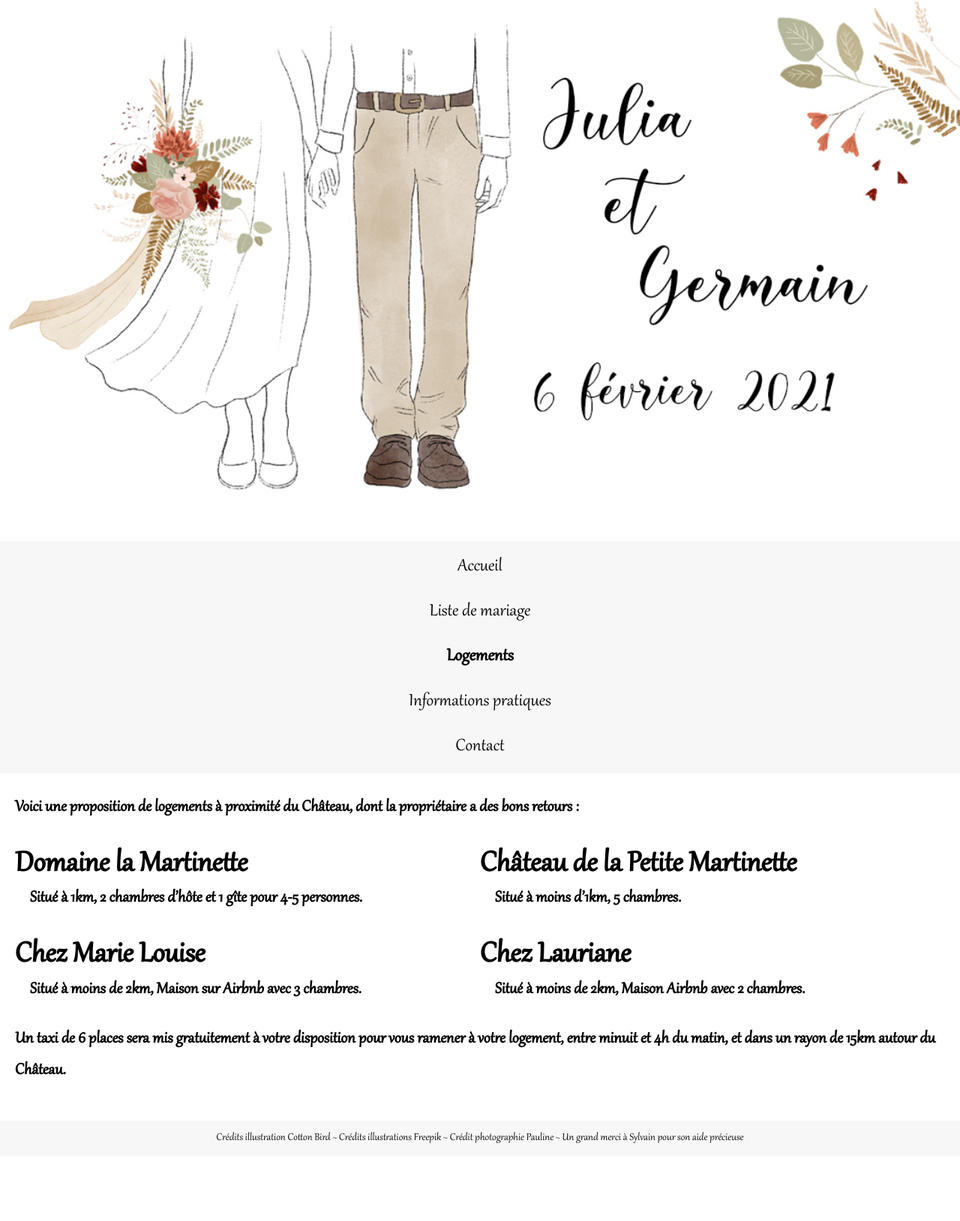
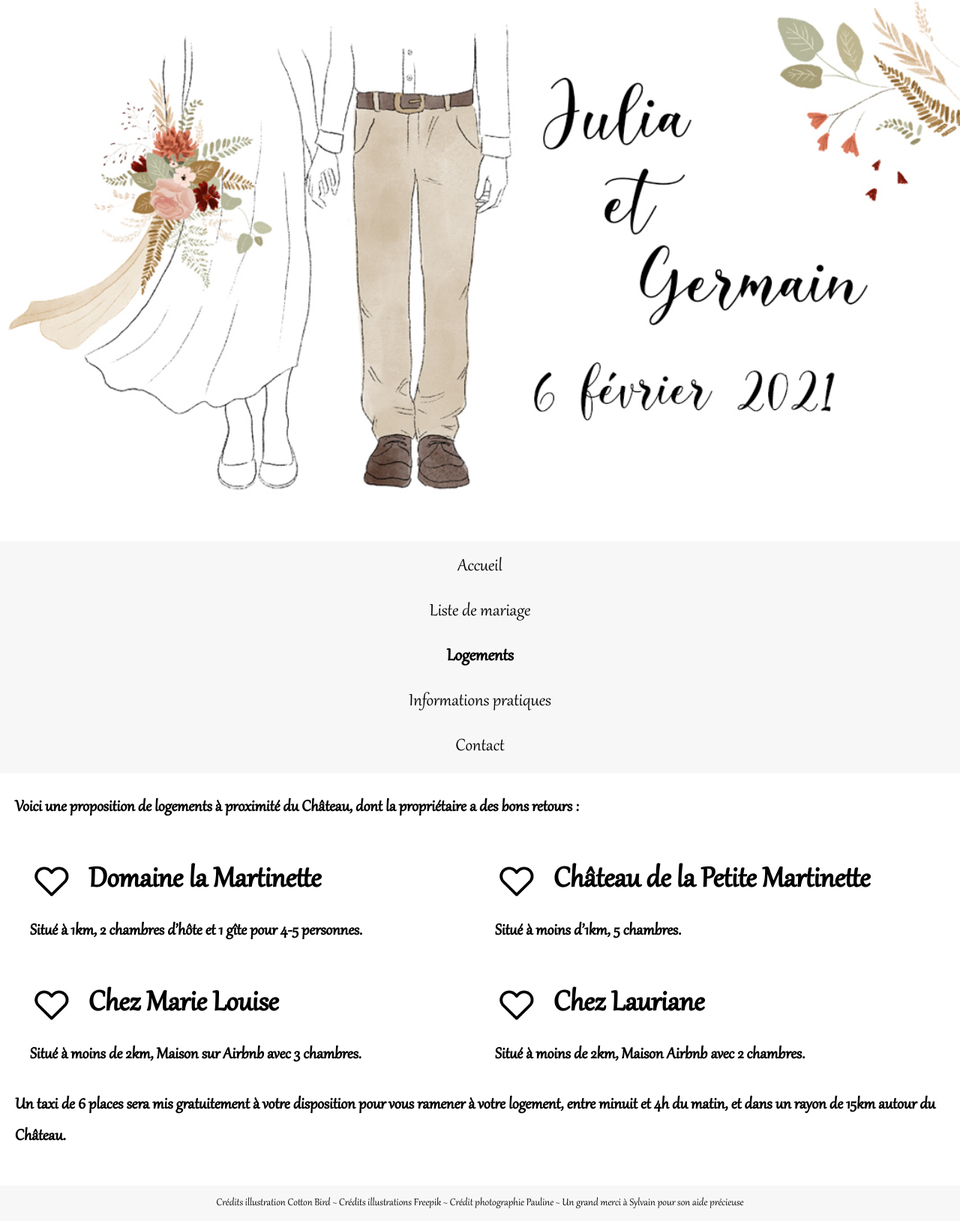
Before and after one commit to Germinal-A/Site-du-Mariage-de-Julia-et-Germain, a Jekyll site: the page built from logements.md, in a window 1280 px wide. Shown: the whole page at 75% size. Built offline with Jekyll 4.4.1, drawn with Linux system fonts in a browser that asks for light colours; before the commit the page ends 1542 px from its top, so only the background shows below that.

Commit message:
add picto next to accommodations

```diff
--- a/_includes/logement.html
+++ b/_includes/logement.html
@@ -1,4 +1,4 @@
 <div class="accommodation">
-  <h3><a href="{{include.link}}">{{ include.title }}</a></h3>
+  <h3><img src="assets/Coeur.jpg"/><a href="{{include.link}}">{{ include.title }}</a></h3>
   {{ include.description | markdownify }}
 </div>
--- a/_sass/main.scss
+++ b/_sass/main.scss
@@ -115,6 +115,9 @@ footer {
       margin: 0;
       text-indent: 20px;
     }
+    img {
+      vertical-align: middle;
+    }
   }
   h3 {
     margin: 0;
```
